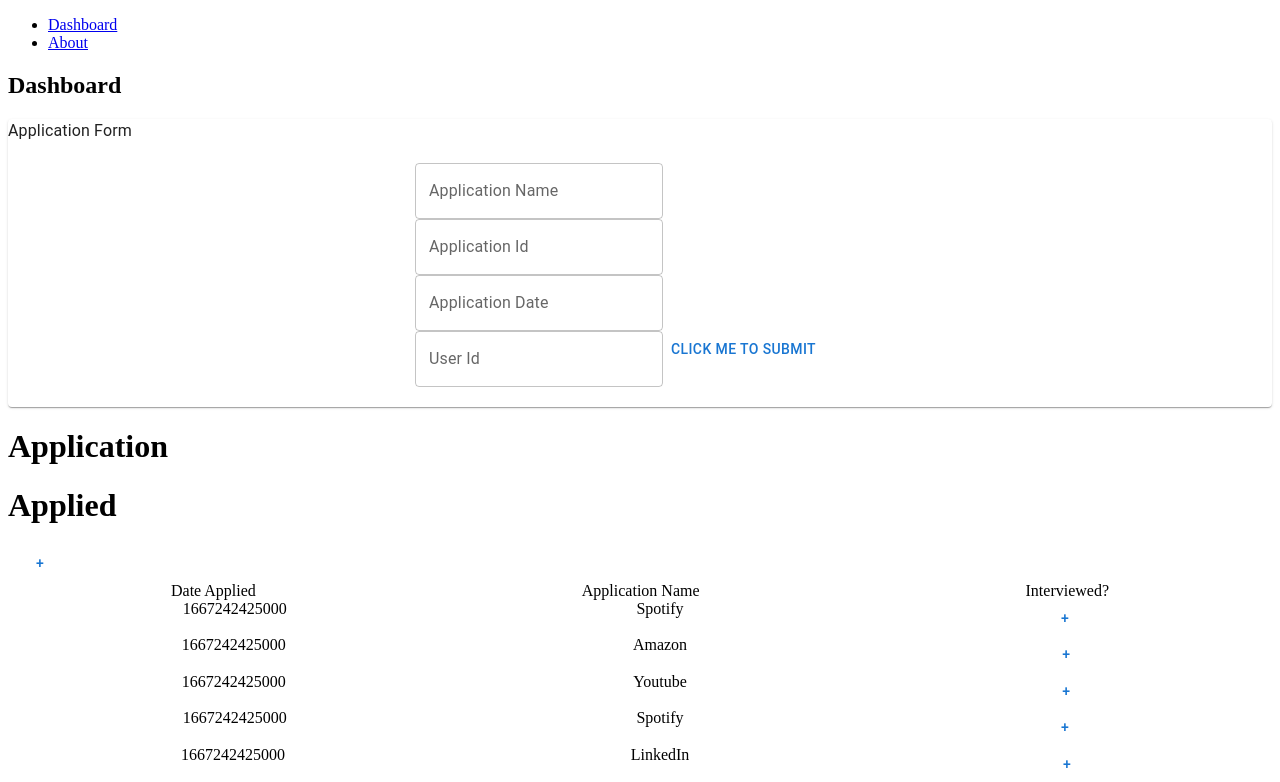
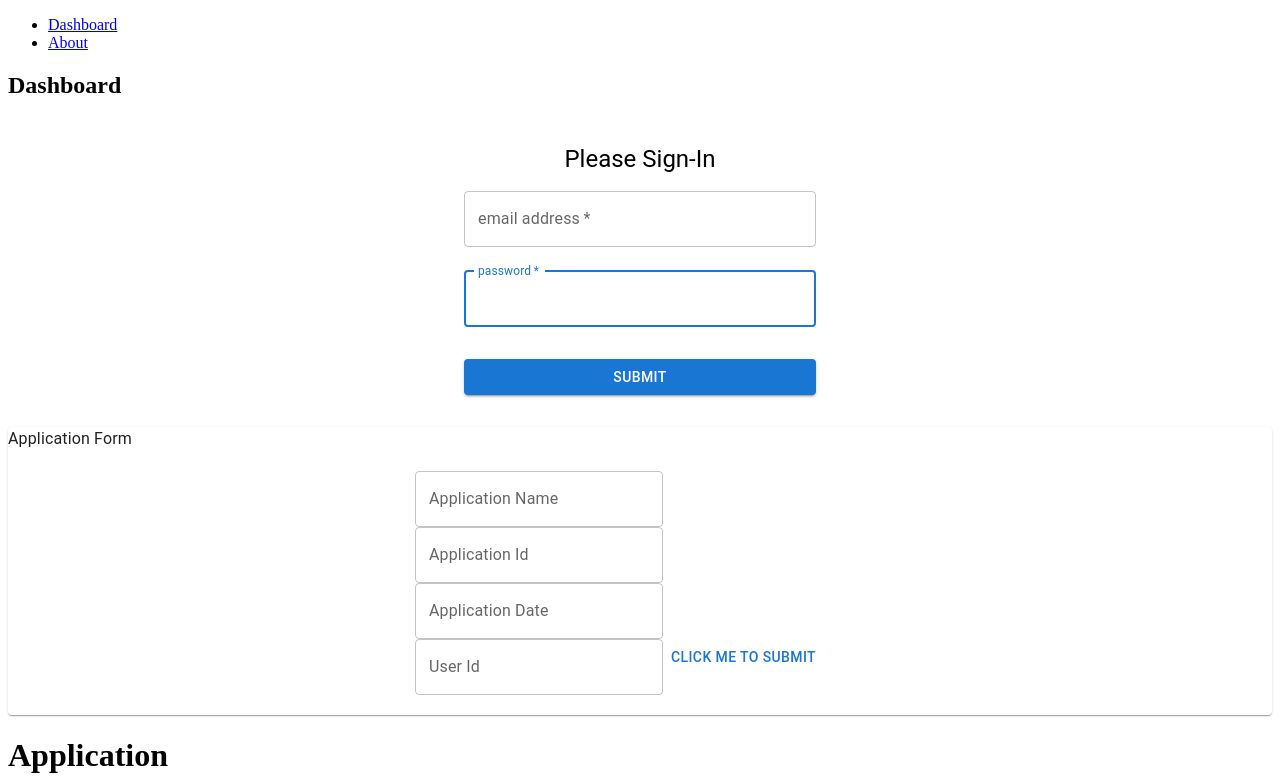
Before and after one commit to Team-Charizard-JAMIS/Jobify, a React app: page / in a window 1280 px wide. Shown: the top 782 px of the page. Built offline with nearby package versions, Linux system fonts and the light colour scheme.

Commit message:
login page completed, needs routing

```diff
--- a/client/containers/LogIn.tsx
+++ b/client/containers/LogIn.tsx
@@ -1,11 +1,67 @@
-import {TextField, Container} from '@mui/material';
+import {TextField, Container, Typography, Box, FormControlLabel, Checkbox, Button} from '@mui/material';
+import { borderRadius } from '@mui/system';
+import React from 'react';
 
-const Login = () => {
+export const LogIn = () => {
+
+
+    const handleSubmit = (event: React.FormEvent<HTMLFormElement>) =>{
+        event.preventDefault();
+        const data = new FormData(event.currentTarget);
+
+        //TODO: change this to POST to server/db
+        console.log({
+            email: data.get('email'),
+            password: data.get('password'),
+        });
+    };
+
+
     return(
-        // <Container>
-        //     <TextField id='username' variant='outlined' />
-        //     <TextField id='password' variant='outlined' />
-        // </Container>
+        <Container sx={{
+            display: 'flex',
+            flexDirection: 'column',
+            alignItems: 'center',
+            backgroundColor: 'white',
+            width: '400px',
+            borderRadius: '5px',
+        }}>
+
+            <Typography component="h1" variant="h5" sx={{mt: 3}}>Please Sign-In</Typography>
+            <Box component="form" onSubmit={handleSubmit} >
+                <TextField
+                    margin="normal"
+                    required
+                    fullWidth
+                    id="email"
+                    label="email address"
+                    name="email"
+                    autoComplete="email"
+                    autoFocus
+                />
+                <TextField
+                    margin="normal"
+                    required
+                    fullWidth
+                    id="password"
+                    label="password"
+                    name="password"
+                    autoComplete="password"
+                    autoFocus
+                />
+                {/* <FormControlLabel
+                    control={<Checkbox value="remember" />}
+                    label="Remember me"
+                /> */}
+                <Button
+                    type="submit"
+                    fullWidth
+                    variant="contained"
+                    sx={{mt: 3, mb: 4}}
+                >
+                    Submit
+                </Button>
+            </Box>
+        </Container>
     )
-
 }
--- a/client/containers/MainContainer.tsx
+++ b/client/containers/MainContainer.tsx
@@ -6,6 +6,7 @@
 import { InterviewType } from '../Types/interviewTypes';
 import { OfferType } from '../Types/offerTypes';
 import ApplicationForm from '../component/ApplicationForm/ApplicationForm'
+import {LogIn} from './LogIn'
 
 const MainContainer = () => {
   const [apps, setApps] = useState<Array<App>>([
@@ -72,6 +73,7 @@
   return (
     <div>
       <h2>Dashboard</h2>
+      <LogIn />
       <ApplicationForm />
       <Application applications={apps} interviewed={interviewed} />
       <Interview interviews={interviews} offered={offered} />
```
Also changed, not shown: 1 other file (tests, documents, lock files or other folders).
